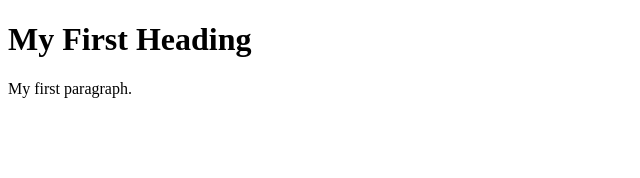
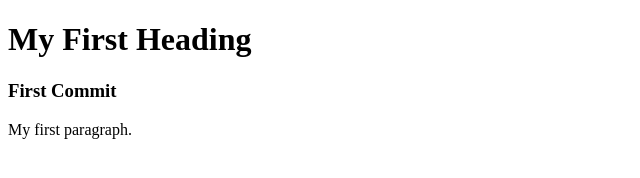
Before and after one commit to IshThumber/ga-demo-html, a plain HTML site: page index.html in a window 1280 px wide. Shown: the whole page, without its empty margins (0-640 px from the left). Drawn offline with Linux system fonts and the light colour scheme.

Commit message:
Update index.html

```diff
--- a/index.html
+++ b/index.html
@@ -3,7 +3,7 @@
 <body>
 
 <h1>My First Heading</h1>
-
+<h3>First Commit</h3>
 <p>My first paragraph.</p>
 
 </body>
```
